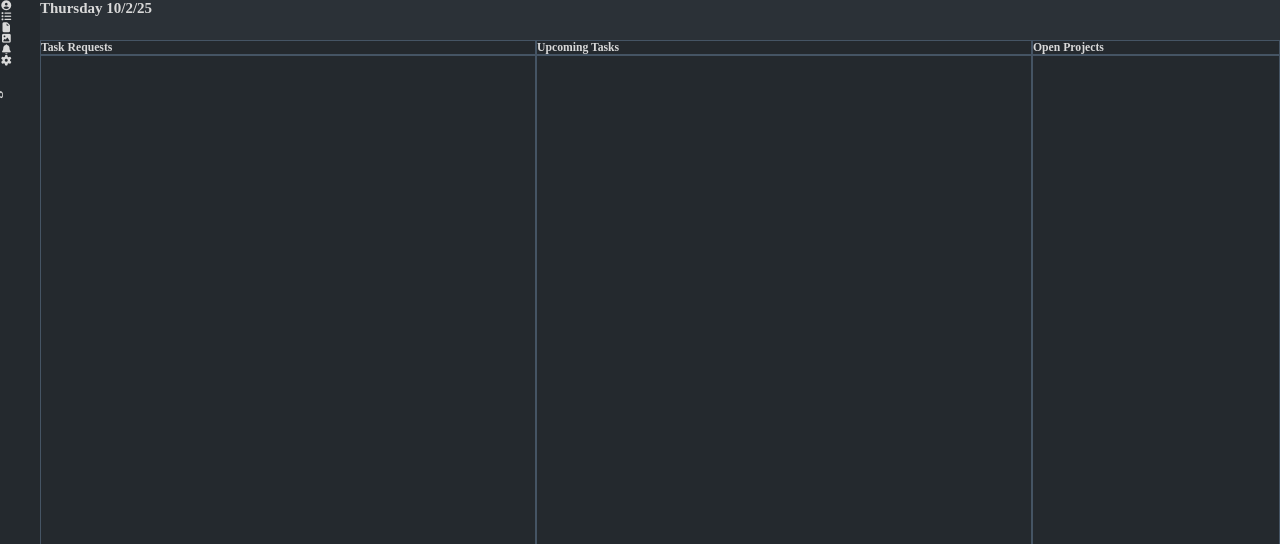
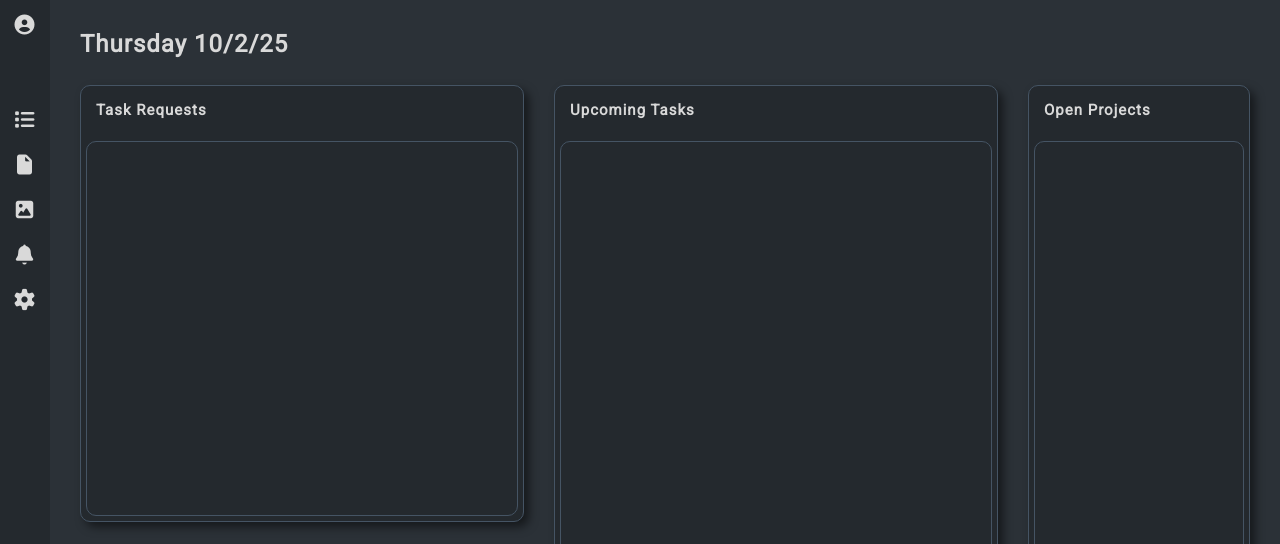
Before and after one commit to donjd/admin-dashboard, a plain HTML site: page index.html in a window 1280 px wide. Shown: the top 544 px of the page. Drawn offline with Linux system fonts and the light colour scheme.

Commit message:
Fix layout in side bar. Grid did not work. Flex did.

```diff
--- a/index.html
+++ b/index.html
@@ -18,39 +18,32 @@
       <ul>
         <li><i class="fa-solid fa-circle-user"></i></li>
       </ul>
-      <ul>
+      <ul class="nav-icons">
         <li><i class="fa-solid fa-list"></i></li>
         <li><i class="fa-solid fa-file"></i></li>
         <li><i class="fa-solid fa-image"></i></li>
         <li><i class="fa-solid fa-bell"></i></li>
         <li><i class="fa-solid fa-gear"></i></li>
       </ul>
-      <nav>
-        <div class="nav-icon"></div>
-        <div class="nav-icon"></div>
-        <div class="nav-icon"></div>
-        <div class="nav-icon"></div>
-        <div class="nav-icon"></div>
-      </nav>
       <h1>Project Manager</h1>
     </aside>
     <main>
       <h2>Thursday 10/2/25</h2>
-      <article class="card container" id="task-request-card">
+      <article class="card" id="task-request-card">
         <h3>Task Requests</h3>
-        <section class="item-container container" id="task-request-item-container"></section>
+        <section class="item-container" id="task-request-item-container"></section>
       </article>
-      <article class="card container" id="upcoming-tasks-card">
+      <article class="card" id="upcoming-tasks-card">
         <h3>Upcoming Tasks</h3>
         <section class="item-container container" id="task-request-item-container"></section>
       </article>
-      <article class="card container" id="scratch-pad-card">
+      <article class="card" id="scratch-pad-card">
         <h3>Scratch Pad</h3>
-        <section class="item-container container" id="scratch-pad-item-container"></section>
+        <section class="item-container" id="scratch-pad-item-container"></section>
       </article>
-      <article class="card container" id="open-projects-card">
+      <article class="card" id="open-projects-card">
         <h3>Open Projects</h3>
-        <section class="item-container container" id="open-projects-item-container"></section>
+        <section class="item-container" id="open-projects-item-container"></section>
       </article>
     </main>
   </body>
--- a/styles.css
+++ b/styles.css
@@ -1,8 +1,11 @@
+@import url("https://fonts.googleapis.com/css2?family=Roboto&display=swap");
+
 *,
 *::before,
 *::after {
   margin: 0;
   padding: 0;
+  box-sizing: border-box;
 }
 
 :root {
@@ -13,6 +16,11 @@
   --gray: #2b3137;
   --darkgray: #24292e;
   --lightblue: #455464;
+
+  --date-height: 25px;
+  --card-title-height: 35px;
+  --item-container-side-margin: 5px;
+  --item-container-top-margin: 20px;
 }
 
 body {
@@ -20,41 +28,82 @@ body {
   color: var(--lightgray);
 
   display: grid;
-  grid-template-columns: 40px 1fr;
+  grid-template-columns: 50px 1fr;
   grid-template-rows: 1fr;
   min-height: 100vh;
+  font-family: roboto, arial;
+  letter-spacing: 1px;
+}
+
+main {
+  display: grid;
+  grid-template-columns: 2fr 2fr 1fr;
+  grid-template-rows: var(--date-height) 2fr 1fr;
+  grid-template-areas:
+    "date date date"
+    "task-requests upcoming-tasks open-projects"
+    "scratch-pad upcoming-tasks open-projects";
+  padding: 30px;
+  gap: 30px;
+  height: 100vh;
+}
+
+aside {
+  background: var(--darkgray);
+  display: flex;
+  flex-direction: column;
+  align-items: center;
+  gap: 50px;
+}
+
+.nav-icons > * {
+  margin-top: 10px;
+}
+
+h1 {
+  transform: rotate(-90deg) translateX(50%);
+  font-size: 2.4rem;
+  /* border: 1px solid red; */
+  white-space: nowrap;
+  margin-top: auto;
+}
+
+h2 {
+  grid-area: date;
+  font-size: 2.4rem;
+}
+
+h3 {
+  height: var(--card-title-height);
+  padding: 15px;
+  /* border: 1px solid red; */
+  font-size: 1.5rem;
+}
+
+i {
+  font-size: 2rem;
+  margin-top: 15px;
 }
 
 li {
   list-style: none;
 }
 
-.container {
+.card {
+  box-shadow: 5px 5px 10px rgba(0, 0, 0, 50%);
+}
+
+.card,
+.item-container {
   background-color: var(--darkgray);
   border: 1px solid var(--lightblue);
+  border-radius: 10px;
 }
 
-aside {
-  background: var(--darkgray);
-}
-
-main {
-  display: grid;
-  grid-template-columns: 2fr 2fr 1fr;
-  grid-template-rows: 40px 2fr 1fr;
-  grid-template-areas:
-    "date date date"
-    "task-requests upcoming-tasks open-projects"
-    "scratch-pad upcoming-tasks open-projects";
-}
-
-h1 {
-  transform: rotate(-90deg);
-  height: 100px;
-}
-
-h2 {
-  grid-area: date;
+.item-container {
+  margin: var(--item-container-side-margin);
+  margin-top: var(--item-container-top-margin);
+  height: calc(100% - var(--card-title-height) - var(--item-container-side-margin) - var(--item-container-top-margin));
 }
 
 #task-request-card {
```
